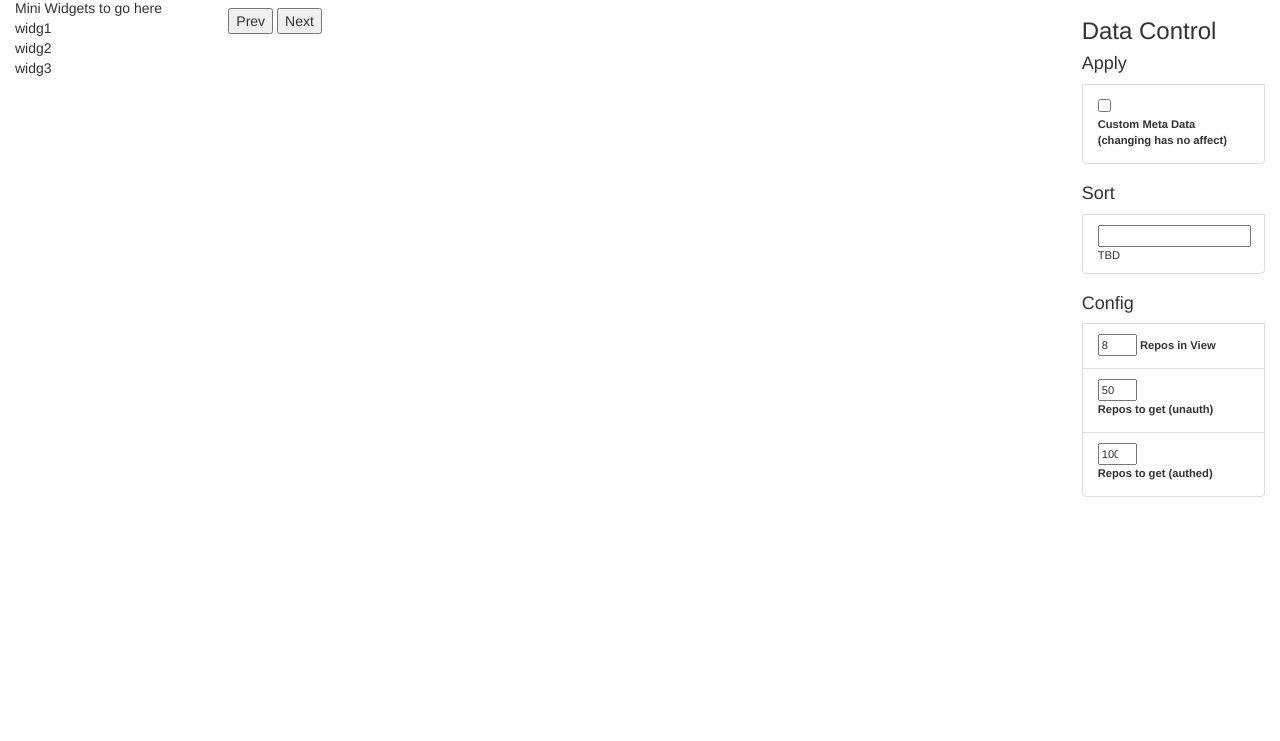
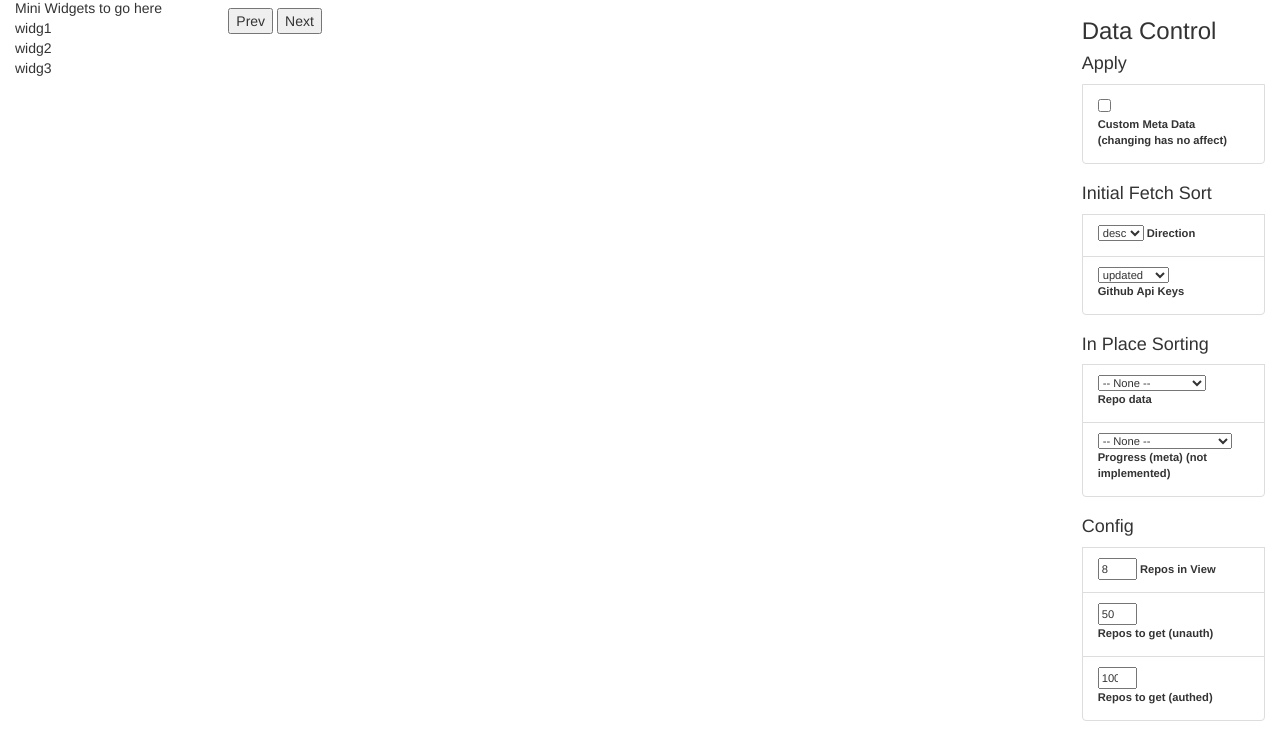
Before and after one commit to forforf/forforf.github.io, a website: page index.html at #!/dashboard in a window 1280 px wide. Shown: the part 184-925 px from the top of the page. Before the commit the page ends 800 px from the top, so only its background shows below. Drawn offline with nearby package versions, Linux system fonts and the light colour scheme; no server answers.

Commit message:
basic sorting works

```diff
--- a/app/common/config-service.js
+++ b/app/common/config-service.js
@@ -28,7 +28,38 @@ angular.module('myApp').factory('configService',
       return name || "";
     };
 
-    cfg.repoSort = 'updated';
+    //sorting
+    cfg.sort = {};
+
+    //options provided by Github API
+    cfg.sort.fetchOptions = ['updated', 'pushed', 'full_name'];
+    cfg.sort.fetch = 'updated';
+    cfg.sort.initDirectionOptions = ['asc', 'desc'];
+    cfg.sort.initDirection = 'desc';
+
+    cfg.sort.basicOptions = [
+      { label: 'created', repoKey: 'created_at' },
+      { label: 'full name', repoKey: 'full_name' },
+      { label: 'is a fork', repoKey: 'fork' },
+      { label: 'name', repoKey: 'name' },
+      { label: 'num times forked', repoKey: 'forks_count' },
+      { label: 'open issues', repoKey: 'pen_issues_count' },
+      { label: 'size', repoKey: 'size' },
+      { label: 'stars', repoKey: 'stargazers_count' },
+      { label: 'wathcers', repoKey: 'watchers_count' }
+    ];
+
+    cfg.sort.basic = {};
+
+    // Future: Metadata sort is dynamically created, not configured
+    // and is added to the basic Options
+    cfg.sort.metaProgressOptions  = [
+      { label: 'stable (meta)', repoKey: 'stable' },
+      { label: 'in development (meta)', repoKey: 'in-development' },
+      { label: 'inactive (meta)', repoKey: 'inactive' }
+    ];
+    cfg.sort.metaProgress = {};
+
 
     cfg.fetchLimit = {};
     cfg.fetchLimit.unauth = 50;
@@ -52,6 +83,7 @@ angular.module('myApp').factory('configService',
 
 
 
+
     return cfg;
   }
 );
--- a/app/common/repo-service.js
+++ b/app/common/repo-service.js
@@ -113,8 +113,13 @@ angular.module('myApp').factory('repoService',
 
       apiFetchLimit = apiFetchLimit || defaultFetchLimit();
 
+      var configSort = configService.sort || {};
+
       var initFilters = [
-        {sort: configService.repoSort, per_page: apiFetchLimit}
+        {
+          sort: configSort.fetch || '',
+          direction: configSort.initDirection || '',
+          per_page: apiFetchLimit || ''}
       ];
       //var initFilters = [];
 
--- a/app/dashboard/dashboard-controller.js
+++ b/app/dashboard/dashboard-controller.js
@@ -9,7 +9,14 @@ angular.module('myApp').controller('DashboardCtrl',
 
     $scope.repos = {};
 
-    $scope.viewPort = configService.viewPort;
+    $scope.viewPort = configService.viewPort || {};
+
+    $scope.cfgSort = configService.sort || {};
+
+
+    $scope.clickTest = function(a, b, c){
+      console.log('clickTest', b.target.className, a, b );
+    };
 
     function reposInView(fullSetRepos){
 
--- a/app/dashboard/dashboard-controls-controller.js
+++ b/app/dashboard/dashboard-controls-controller.js
@@ -11,9 +11,12 @@ angular.module('myApp').controller('DashboardControlsCtrl',
 
     $scope.selectAllChecked = false; //default
 
+    $scope.cfgSort = configService.sort;
+
     //Apply
 
     //Sort
+
 
 
     //Config
--- a/app/dashboard/dashboard-controls.html
+++ b/app/dashboard/dashboard-controls.html
@@ -11,10 +11,39 @@
       </li>
     </ul>
 
-    <ul class="list-group config" > <h4>Sort</h4>
+    <ul class="list-group config" > <h4>Initial Fetch Sort</h4>
       <li class="list-group-item">
-        <input
-        <label>TBD</label>
+        <select
+          ng-model="cfgSort.initDirection"
+          ng-options="dir for dir in cfgSort.initDirectionOptions">
+          </select>
+        <label>Direction</label>
+      </li>
+      <li class="list-group-item">
+        <select
+          ng-model="cfgSort.fetch"
+          ng-options="f for f in cfgSort.fetchOptions">
+        </select>
+        <label title="Applied when fetching repo data">Github Api Keys</label>
+      </li>
+    </ul>
+    <ul class="list-group config" > <h4>In Place Sorting</h4>
+      <li class="list-group-item">
+        <select
+          ng-model="cfgSort.basic"
+          ng-options="b.label for b in cfgSort.basicOptions">
+          <option value="">-- None --</option>
+        </select>
+        <label title="Applied when fetching repo data">Repo data</label>
+      </li>
+
+      <li class="list-group-item">
+        <select
+          ng-model="cfgSort.metaProgress"
+          ng-options="mp.label for mp in cfgSort.metaProgressOptions">
+          <option value="">-- None --</option>
+        </select>
+        <label title="Applied when fetching repo data">Progress (meta) (not implemented)</label>
       </li>
     </ul>
 
--- a/app/dashboard/dashboard.html
+++ b/app/dashboard/dashboard.html
@@ -1,7 +1,9 @@
 <div ng-controller="DashboardCtrl">
   <ul>
-    <li class="repo-item" ng-repeat="repo in repos.render">
-      <div class="panel panel-default">
+    <li
+      class="repo-item"
+      ng-repeat="repo in repos.render | orderBy:cfgSort.basic.repoKey">
+      <div ng-click="clickTest(repo, $event)" class="panel panel-default">
         <div class="panel-label {{ progressClass(repo) }}">
           <a target="_blank" href="{{repo.html_url}}">{{ repo.name }}</a>
           <span ng-show="repo.fork">(fork)</span>
```
